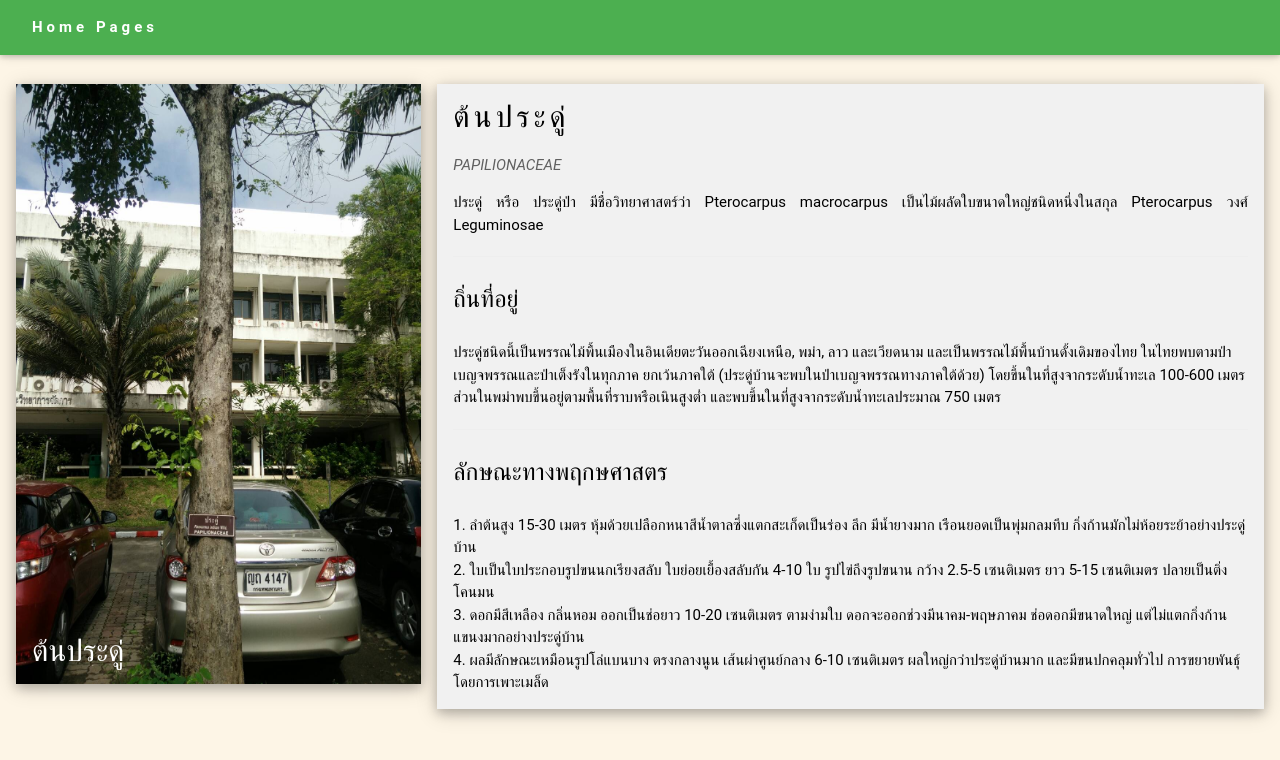
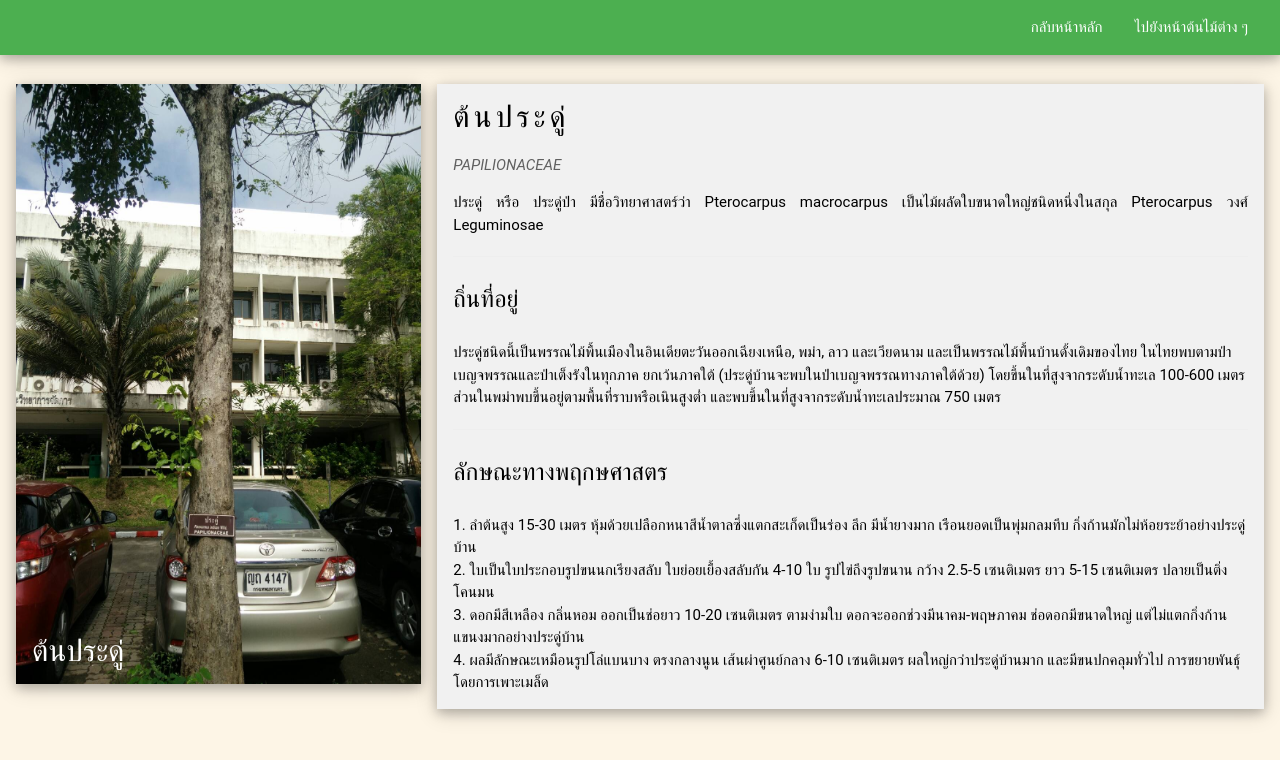
Before and after one commit to Taicyber52/project_treeinpsu, a plain HTML site: page pro9.html in a window 1280 px wide. Drawn offline with nearby package versions, Linux system fonts and the light colour scheme.

Commit message:
Update pro9.html

```diff
--- a/pro9.html
+++ b/pro9.html
@@ -14,11 +14,14 @@ html,body,h1,h2,h3,h4,h5,h6 {font-family: "Roboto", sans-serif}
 <body class="w3-sand">
 
  <!-- Navbar (sit on top) -->
-  <div class="w3-top">
-    <div class="w3-bar w3-green w3-wide w3-padding w3-card-2">
-      <a href="index.html" class="w3-bar-item w3-button"><b>Home Pages</b></a>
-    </div>
-  </div><br><br><br>
+<div class="w3-top">
+	<div class="w3-bar w3-green w3-padding w3-card-4">
+		<div class="w3-right w3-hide-small">
+		  <a href="index.html#home" target="_blank" class="w3-bar-item w3-button">กลับหน้าหลัก</a>
+		  <a href="index.html#projects" target="_blank" class="w3-bar-item w3-button">ไปยังหน้าต้นไม้ต่าง ๆ</a>
+		</div>
+	</div>
+</div><br><br><br>
 <!-- Page Container -->
 <div class="w3-content w3-margin-top" style="max-width:1400px;">
 
```
